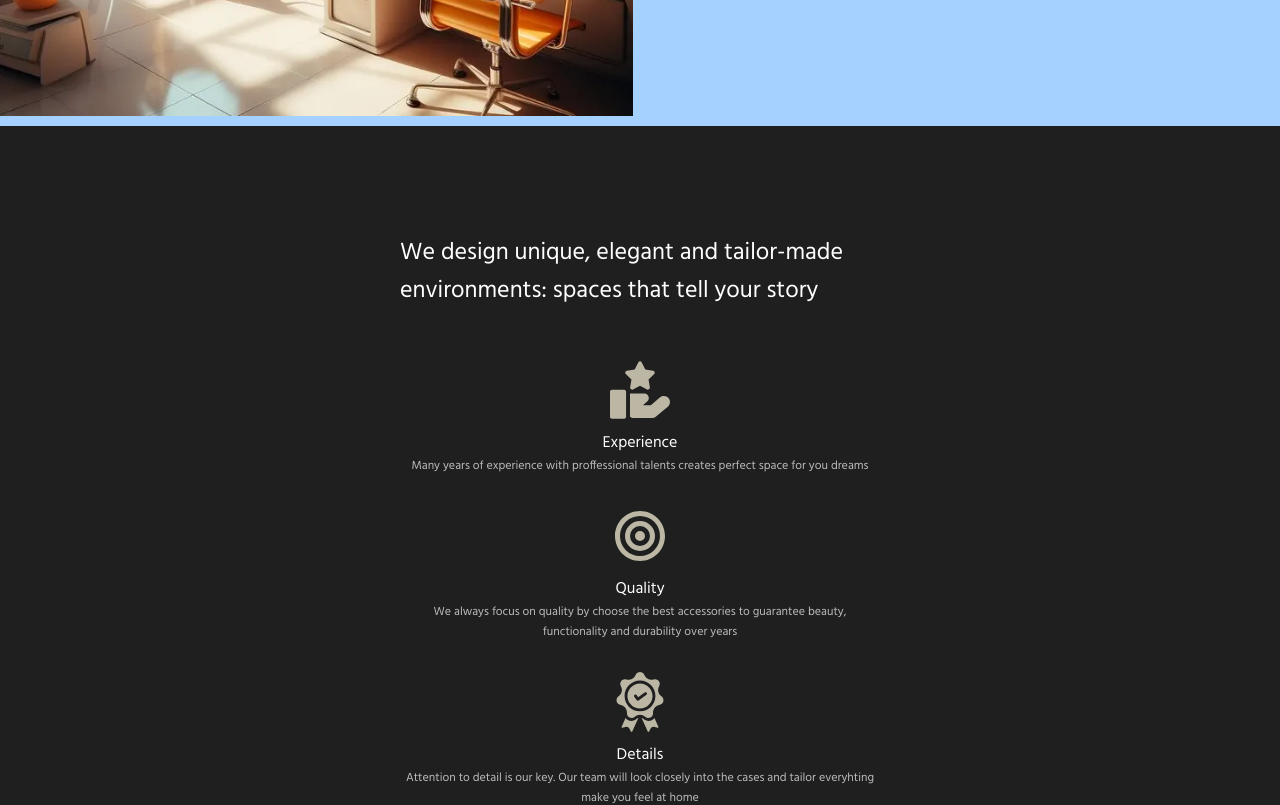
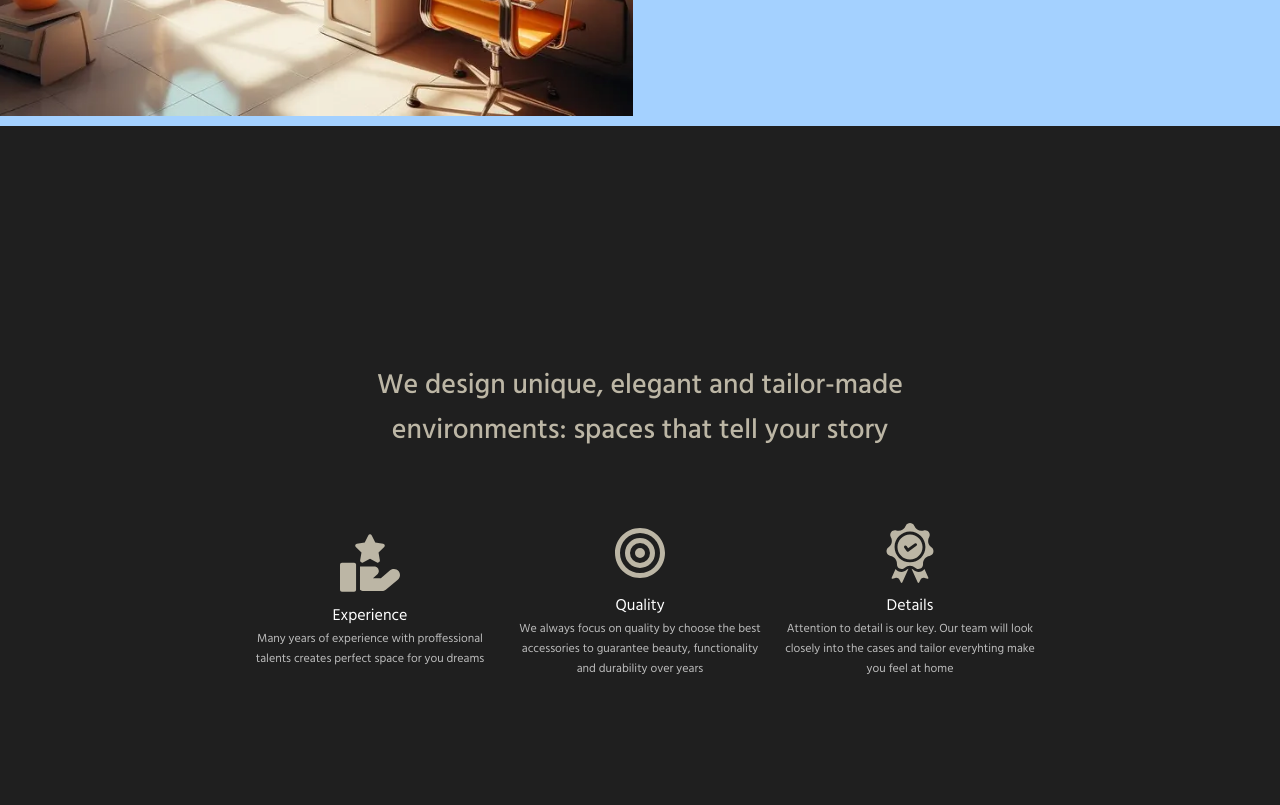
Before and after one commit to sijumoncy/home-decor, a Next.js app in the folder client/: page / in a window 1280 px wide. Shown: the part 4220-5025 px from the top of the page. Built offline with nearby package versions, Linux system fonts and the light colour scheme.

Commit message:
added desing for whyus expanding desktop

```diff
--- a/client/styles/partials/pages/_whyus.scss
+++ b/client/styles/partials/pages/_whyus.scss
@@ -15,25 +15,40 @@
   height: 100vh;
   gap: 50px;
 
+  @include tablet {
+    gap: 70px;
+  }
+
   .title {
     font-size: 24px;
     max-width: 480px;
+    color: #bcb6a5;
+    text-align: center;
+    font-weight: 500;
+
+    @include tablet {
+        font-size: 28px;
+        max-width: 580px;
+    }
+
+    @include laptopL {
+        font-size: 40px;
+        max-width: 980px;
+    }
   }
 
   .feature-grid {
     @include flex-center-column;
     gap: 20px;
 
+
     .feature-box {
       @include flex-center-column;
+
       .feature-img {
         position: relative;
         width: 60px;
         height: 60px;
-
-        .icon {
-            color : #bcb6a5;
-        }
       }
 
       .feature-content {
@@ -47,8 +62,24 @@
         .para {
           font-size: 12px;
           color: rgba($color: #fff, $alpha: 0.7);
+          max-width: 250px;
+        }
+
+        @include laptopL {
+            .head {
+                font-size: 20px;
+            }
+            .para {
+                font-size: 16px;
+                max-width: 320px;
+            }
         }
       }
     }
+
+    @include tablet {
+        @include flex-center;
+        flex-direction: row;
+    }
   }
 }
```
